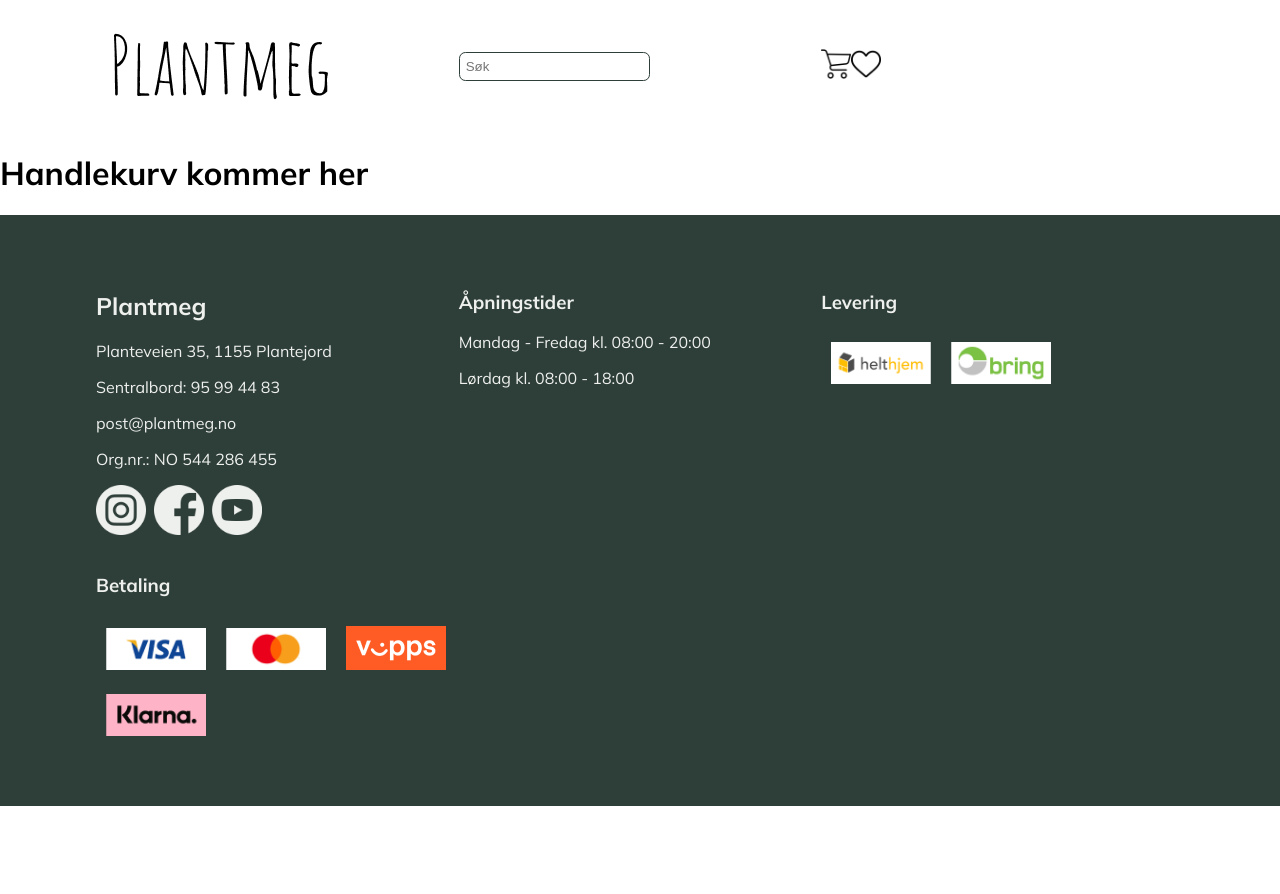
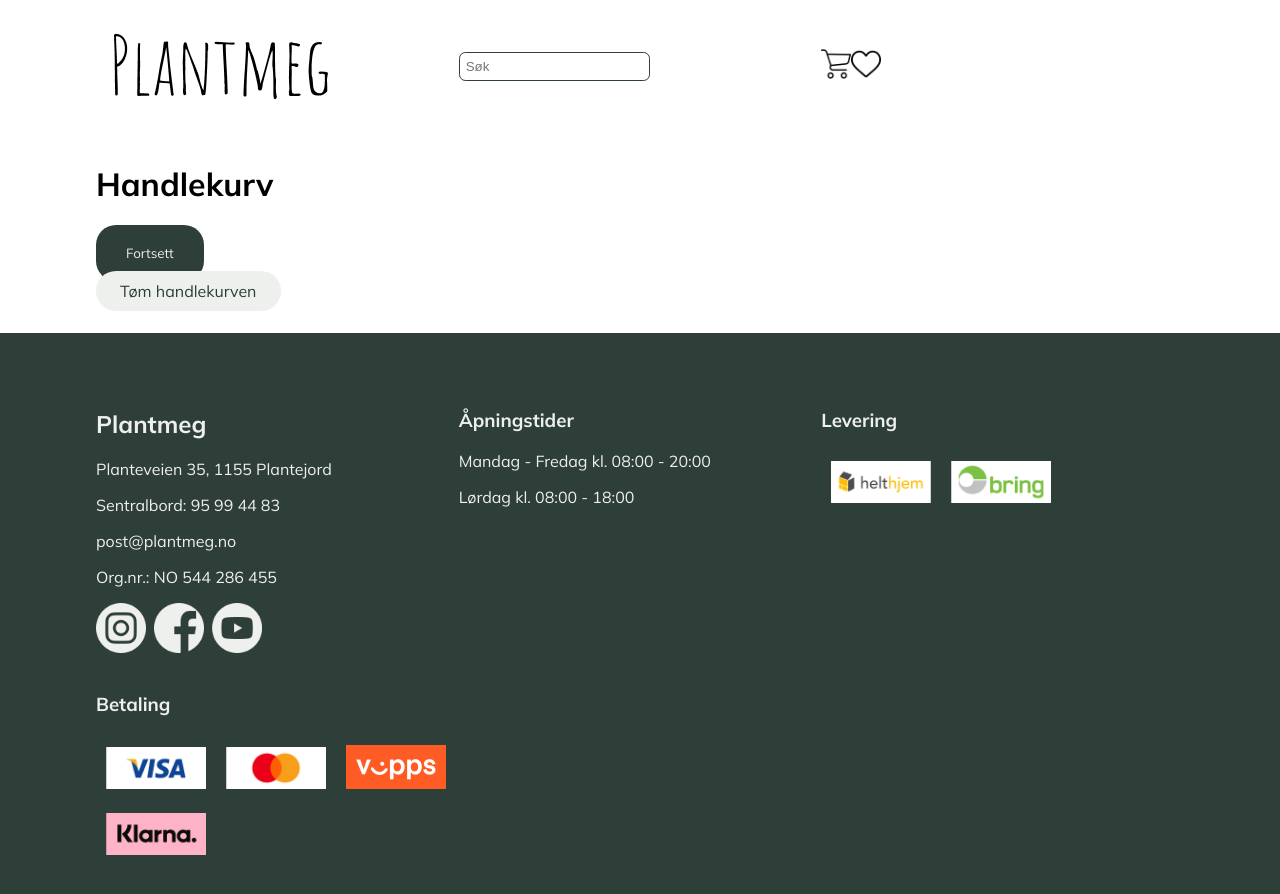
Before and after one commit to annamariabukalska/plantmeg, a React (Create React App) app: page /handlekurv in a window 1280 px wide. Shown: the top 894 px of the page. Before the commit the page ends 806 px from the top, so only its background shows below. Built offline with nearby package versions, Linux system fonts and the light colour scheme.

Commit message:
Refaktorering

```diff
--- a/src/App.js
+++ b/src/App.js
@@ -1,6 +1,6 @@
 import "./App.css";
-import Button from "./components/Button/Button";
-import CategoryButton from "./components/CategoryButton/CategoryButton";
+import MainButton from "./components/Button/Button";
+import SecondaryButton from "./components/CategoryButton/CategoryButton";
 import ProductCard from "./components/ProductCard/ProductCard";
 import ArticleCard from "./components/ArticleCard/ArticleCard";
 
@@ -14,16 +14,16 @@ function App() {
         <p className="subtitle">
           Vi har et stort utvalg av sesongens planter, bli inspirert av naturen og få rask levering 🏡
         </p>
-        <Button title="Se sesongens planter" />
+        <MainButton title="Se sesongens planter" />
         </div>
       </div>
       <div className="content-inset">
         <div className="categorybutton-grid">
-          <CategoryButton title="Inneplanter" />
-          <CategoryButton title="Uteplanter" />
-          <CategoryButton title="Potter" />
-          <CategoryButton title="Dyrke selv" />
-          <CategoryButton title="Jord" />
+          <SecondaryButton title="Inneplanter" />
+          <SecondaryButton title="Uteplanter" />
+          <SecondaryButton title="Potter" />
+          <SecondaryButton title="Dyrke selv" />
+          <SecondaryButton title="Jord" />
         </div>
 
         <h2>Populært i dag</h2>
--- a/src/components/Button/Button.js
+++ /dev/null
@@ -1,10 +0,0 @@
-import "./Button.css";
-
-function Button(props) {
-  return (
-    <button className="button" onClick={props.onClick}>
-        {props.title}
-    </button>
-  );
-}
-export default Button;
--- a/src/components/CategoryButton/CategoryButton.js
+++ /dev/null
@@ -1,11 +0,0 @@
-import { Link } from "react-router-dom";
-import "./CategoryButton.css";
-
-function CategoryButton(props) {
-  return (
-    <Link className="product" to="/kategori">
-      {props.title}
-    </Link>
-  );
-}
-export default CategoryButton;
--- a/src/components/Button/Button.css
+++ b/src/components/MainButton/MainButton.css
@@ -1,4 +1,4 @@
-.button {
+.main-button {
     background: var(--darkgreen);
     border-radius: 20px;
     color: var(--lightgreen);
@@ -8,7 +8,7 @@
     border: none;
     font-family: 'Mulish', sans-serif;
 }
-.button:hover {
+.main-button:hover {
     background: var(--darkgreen);
     color: var(--lightgreen);
 }
--- /dev/null
+++ b/src/components/MainButton/MainButton.js
@@ -0,0 +1,10 @@
+import "./MainButton.css";
+
+function MainButton(props) {
+  return (
+    <button className="main-button" onClick={props.onClick}>
+        {props.title}
+    </button>
+  );
+}
+export default MainButton;
--- /dev/null
+++ b/src/components/SecondaryButton/SeconadaryButton.js
@@ -0,0 +1,11 @@
+import { Link } from "react-router-dom";
+import "./SecondaryButton.css";
+
+function SecondaryButton(props) {
+  return (
+    <Link className="secondary-button" to="/kategori">
+      {props.title}
+    </Link>
+  );
+}
+export default SecondaryButton;
--- a/src/components/CategoryButton/CategoryButton.css
+++ b/src/components/SecondaryButton/SecondaryButton.css
@@ -1,4 +1,4 @@
-.product{
+.secondary-button{
     background: var(--lightgreen);
     border-radius: 20px;
     color: var(--darkgreen);
@@ -6,7 +6,7 @@
     padding: 10px 24px;
     cursor: pointer;
 }
-.product:hover{
+.secondary-button:hover{
     background: var(--darkgreen);
     color: var(--lightgreen);
 }
--- a/src/index.css
+++ b/src/index.css
@@ -4,6 +4,7 @@
   --paletsgreen: #E8F2EA;
   --gray: #828282;
   --black: #161616;
+  --lightred: #F5DCD7
 }
 
 .text-title {
--- a/src/pages/CartPage/CartPage.css
+++ b/src/pages/CartPage/CartPage.css
@@ -0,0 +1,4 @@
+.empty-cartpage {
+    background: var(--lightred);
+    color: var(--darkgreen);
+}
--- a/src/pages/CartPage/CartPage.js
+++ b/src/pages/CartPage/CartPage.js
@@ -1,8 +1,20 @@
+import MainButton from "../../components/MainButton/MainButton";
+import SecondaryButton from "../../components/SecondaryButton/SeconadaryButton";
+
+
 function CartPage() {
   return (
-    <main>
-      <h1>Handlekurv kommer her</h1>
-    </main>
+    <div class="content-inset">
+      <h1>Handlekurv</h1>
+    <div>
+      <MainButton
+      title="Fortsett"/>
+    </div>
+    <div className="empty-cartpage">
+      <SecondaryButton
+      title="Tøm handlekurven"/>
+    </div>
+    </div>
   );
 }
 export default CartPage;
--- a/src/pages/CategoryPage/CategoryPage.js
+++ b/src/pages/CategoryPage/CategoryPage.js
@@ -1,4 +1,4 @@
-import CategoryButton from "../../components/CategoryButton/CategoryButton";
+import SecondaryButton from "../../components/SecondaryButton/SeconadaryButton";
 import Header from "../../components/Header/Header";
 import ProductCard from "../../components/ProductCard/ProductCard";
 import "./CategoryPage.css";
@@ -9,14 +9,14 @@ function CategoryPage() {
       <h1>Inneplanter</h1>
       <h3>Inneplanter skaper et levende hjem og gir bedre luft. Hos oss finner du alltid herlig blomstrende og friske grønne planter i forskjellige former og størrelser som passer i alle hjem. Med levende planter i hjemmet får du et renere og friskere innemiljø.</h3>
       <div className="categorybutton-grid">
-      <CategoryButton
-      title="Grønne planter"/>
-       <CategoryButton
-      title="Blomstrende inneplanter"/>
-       <CategoryButton
-      title="Buketter og snittblomster"/>
-      <CategoryButton
-      title="Stiklinger fra potteplanter"/>
+      <SecondaryButton
+        title="Grønne planter"/>
+       <SecondaryButton
+        title="Blomstrende inneplanter"/>
+       <SecondaryButton
+        title="Buketter og snittblomster"/>
+      <SecondaryButton
+        title="Stiklinger fra potteplanter"/>
       </div>
       <img className="img-category" src={"images/plante-category.png"} alt="plants" />
       <Header
--- a/src/pages/ProductPage/ProductPage.js
+++ b/src/pages/ProductPage/ProductPage.js
@@ -1,6 +1,6 @@
 import React, { Component } from 'react';
 import "./ProductPage.css";
-import Button from '../../components/Button/Button';
+import MainButton from '../../components/MainButton/MainButton';
 import InfoBox from "../../components/InfoBox/InfoBox";
 import { Link } from 'react-router-dom';
 
@@ -34,7 +34,7 @@ export default class ProductPage extends Component {
         <p>Fiolinfiken er en populær potteplante med lange, tynne harde blader. Den presenterer seg veldig elegant i rommet med store blader. Planten egner seg for folk som har travle dager. </p>
         <p>Ø19 cm</p>
         <p>299 kr</p>
-        <Button
+        <MainButton
           title="Legg til handlekurv"
           onClick={this.addToCart}
         />
```
